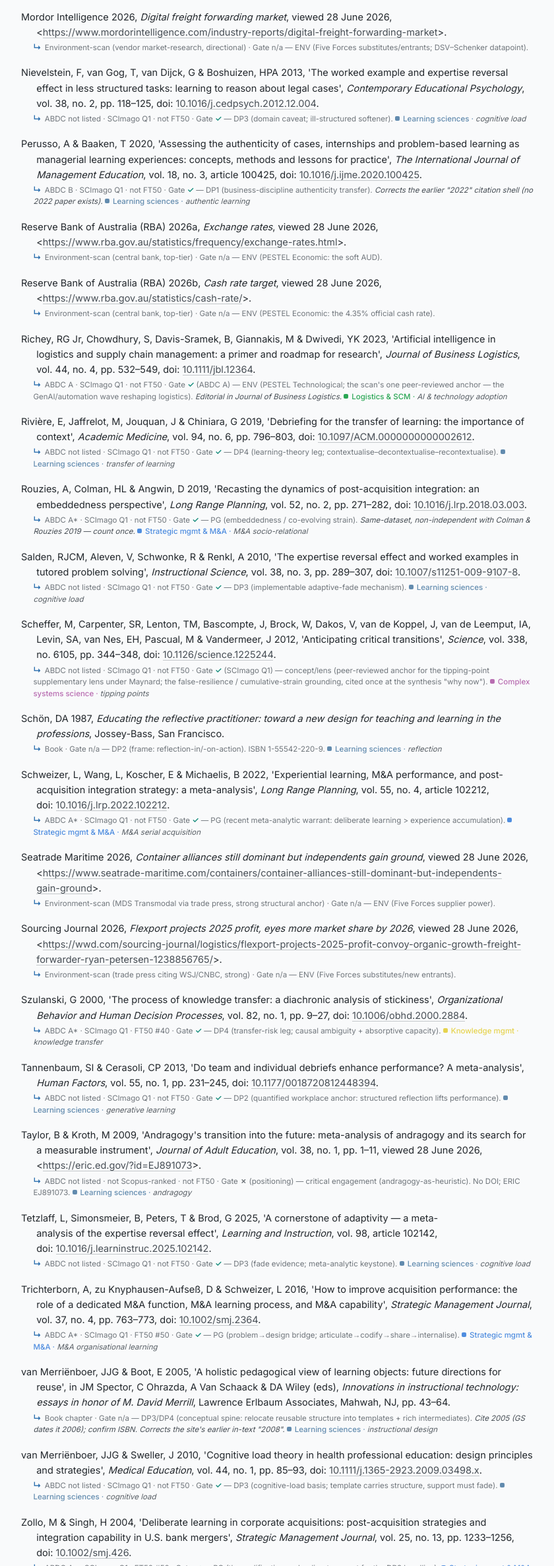
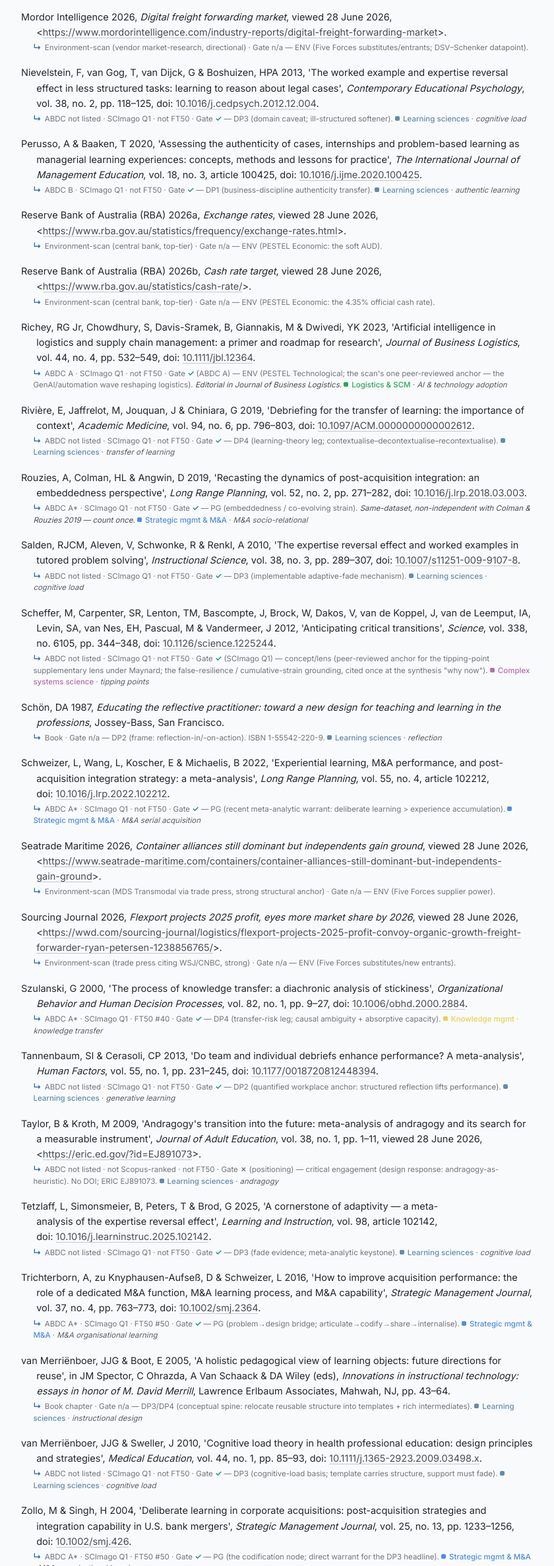
Before and after one commit to implicatio-grace/BUS922_A1B, a plain HTML site: page references-bibliography.html in a window 1280 px wide. Shown: the part 4651-7024 px from the top of the page at 66% size, without its empty margins (220-1060 px from the left). Drawn offline with Linux system fonts and the light colour scheme.

Commit message:
Add files via upload

```diff
--- a/references-bibliography.html
+++ b/references-bibliography.html
@@ -461,7 +461,7 @@
 
         <div class="entry">
           <p class="cite">Perusso, A &amp; Baaken, T 2020, 'Assessing the authenticity of cases, internships and problem-based learning as managerial learning experiences: concepts, methods and lessons for practice', <i>The International Journal of Management Education</i>, vol. 18, no. 3, article 100425, doi: <a href="https://doi.org/10.1016/j.ijme.2020.100425">10.1016/j.ijme.2020.100425</a>.</p>
-          <p class="ann"><span class="t">↳</span> ABDC B · SCImago Q1 · not FT50 · Gate <span class="yes">✓</span> — DP1 (business-discipline authenticity transfer). <i>Corrects the earlier "2022" citation shell (no 2022 paper exists).</i> <span class="disc ls">Learning sciences · <i>authentic learning</i></span></p>
+          <p class="ann"><span class="t">↳</span> ABDC B · SCImago Q1 · not FT50 · Gate <span class="yes">✓</span> — DP1 (business-discipline authenticity transfer). <span class="disc ls">Learning sciences · <i>authentic learning</i></span></p>
         </div>
 
         <div class="entry">
@@ -531,7 +531,7 @@
 
         <div class="entry">
           <p class="cite">Taylor, B &amp; Kroth, M 2009, 'Andragogy's transition into the future: meta-analysis of andragogy and its search for a measurable instrument', <i>Journal of Adult Education</i>, vol. 38, no. 1, pp. 1–11, viewed 28 June 2026, &lt;<a href="https://eric.ed.gov/?id=EJ891073">https://eric.ed.gov/?id=EJ891073</a>&gt;.</p>
-          <p class="ann"><span class="t">↳</span> ABDC not listed · not Scopus-ranked · not FT50 · Gate <span class="no">✗</span> (positioning) — critical engagement (andragogy-as-heuristic). No DOI; ERIC EJ891073. <span class="disc ls">Learning sciences · <i>andragogy</i></span></p>
+          <p class="ann"><span class="t">↳</span> ABDC not listed · not Scopus-ranked · not FT50 · Gate <span class="no">✗</span> (positioning) — critical engagement (design response: andragogy-as-heuristic). No DOI; ERIC EJ891073. <span class="disc ls">Learning sciences · <i>andragogy</i></span></p>
         </div>
 
         <div class="entry">
@@ -546,7 +546,7 @@
 
         <div class="entry">
           <p class="cite">van Merriënboer, JJG &amp; Boot, E 2005, 'A holistic pedagogical view of learning objects: future directions for reuse', in JM Spector, C Ohrazda, A Van Schaack &amp; DA Wiley (eds), <i>Innovations in instructional technology: essays in honor of M. David Merrill</i>, Lawrence Erlbaum Associates, Mahwah, NJ, pp. 43–64.</p>
-          <p class="ann"><span class="t">↳</span> Book chapter · Gate n/a — DP3/DP4 (conceptual spine: relocate reusable structure into templates + rich intermediates). <i>Cite 2005 (GS dates it 2006); confirm ISBN. Corrects the site's earlier in-text "2008".</i> <span class="disc ls">Learning sciences · <i>instructional design</i></span></p>
+          <p class="ann"><span class="t">↳</span> Book chapter · Gate n/a — DP3/DP4 (conceptual spine: relocate reusable structure into templates + rich intermediates). <span class="disc ls">Learning sciences · <i>instructional design</i></span></p>
         </div>
 
         <div class="entry">
```
Also changed, not shown: evidence-landscape.html (+1 -1 lines).
